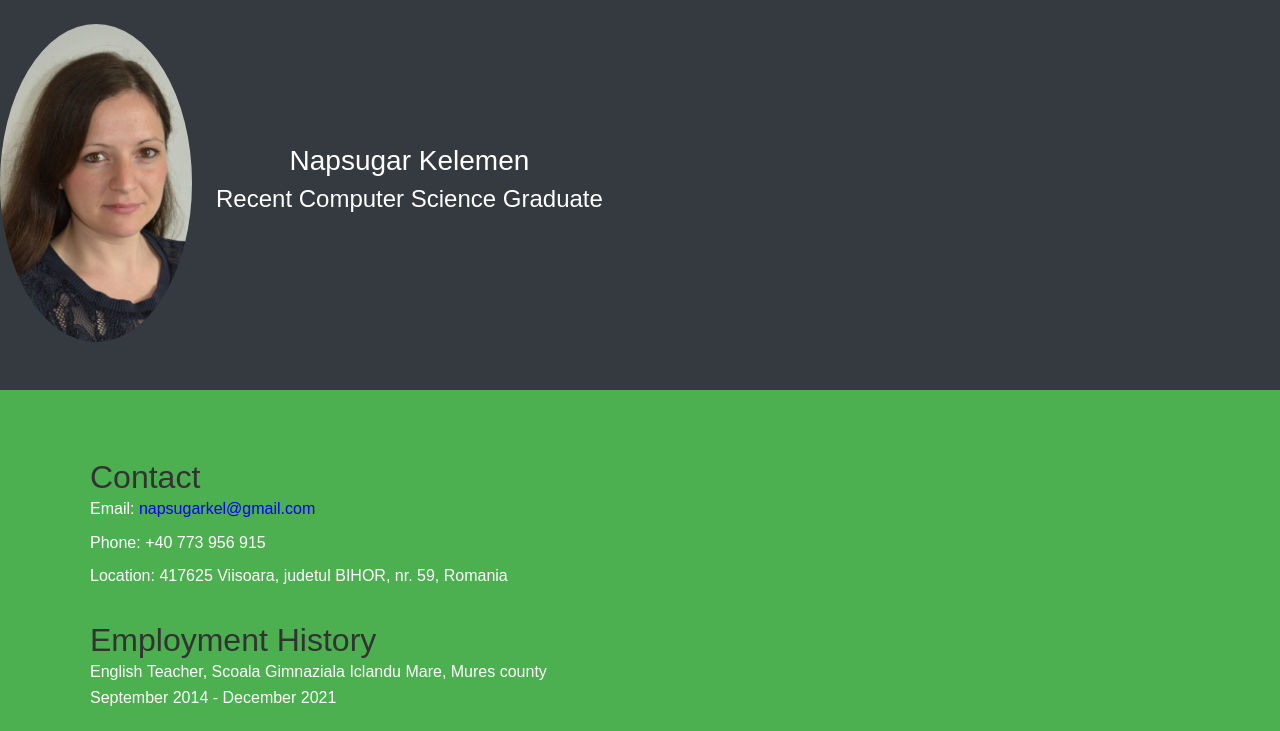
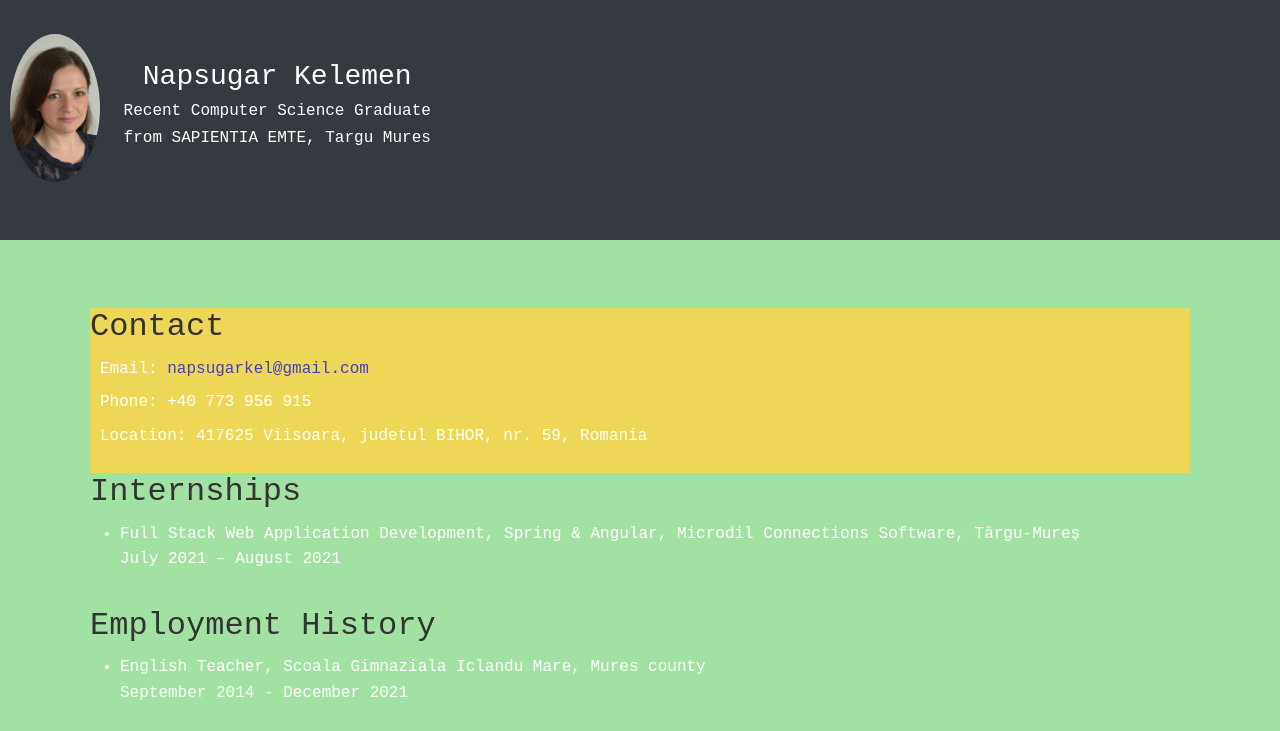
Before and after one commit to napsugarinf/napsugarkel, a plain HTML site: page index.html in a window 1280 px wide. Shown: the top 731 px of the page. Drawn offline with nearby package versions, Linux system fonts and the light colour scheme.

Commit message:
styling -margins, colours, order of items

```diff
--- a/index.html
+++ b/index.html
@@ -14,7 +14,8 @@
                 <img alt="Napsugar Kelemen" class="rounded-image mr-4" src="./img/Napsugar_Kelemen.jpg">
                 <div class="portrait-title">
                     <h3>Napsugar Kelemen</h3>
-                    <h4>Recent Computer Science Graduate</h4>
+                    <h6>Recent Computer Science Graduate</h6>
+                    <h6>from SAPIENTIA EMTE, Targu Mures</h6>
                 </div>
             </div>
         </section>
@@ -22,7 +23,7 @@
 
     <main class="container my-5">
 
-
+<div id="contactDIV">
     <section id="contact" class="mb-4">
         <h2>Contact</h2>
         <ul class="list-unstyled">
@@ -31,11 +32,28 @@
             <li>Location: 417625 Viisoara, judetul BIHOR, nr. 59, Romania</li>
         </ul>
     </section>
+</div>
 
+
+
+        <section id="internships" class="mb-4">
+            <h2>Internships</h2>
+            <ul>
+                <li>
+                    <p>Full Stack Web Application Development, Spring & Angular, Microdil Connections Software, Târgu-Mureș</p>
+                    <p>July 2021 – August 2021</p>
+                </li>
+            </ul>
+
+        </section>
         <section id="employment" class="mb-4">
             <h2>Employment History</h2>
+            <ul>
+                <li>
                     <p>English Teacher, Scoala Gimnaziala Iclandu Mare, Mures county</p>
                     <p>September 2014 - December 2021</p>
+                </li>
+            </ul>
         </section>
 
         <section id="education" class="mb-4">
@@ -79,27 +97,17 @@
 
         </section>
 
-        <section id="internships" class="mb-4">
-            <h2>Internships</h2>
-            <ul>
-                <li>
-                    <p>Full Stack Web Application Development, Spring & Angular, Microdil Connections Software, Târgu-Mureș</p>
-                    <p>July 2021 – August 2021</p>
-                </li>
-            </ul>
-
-        </section>
 
         <section id="languages" class="mb-4">
             <h2>Languages</h2>
-            <ul class="list-unstyled">
+            <ul>
                 <li>Hungarian (Native Speaker)</li>
                 <li>English (Highly Proficient)</li>
                 <li>Romanian (Highly Proficient)</li>
             </ul>
         </section>
-        <section id="pdfs" class="mb-4">
-            <h2>Documents</h2>
+        <section id="docs" class="mb-4">
+            <h2>Documents and certifications</h2>
             <ul>
 
                 <li><a href="./docs/Veress_Napsugar_Diplomadolgozat_2023.pdf" target="_blank">Thesis</a></li>
@@ -116,8 +124,11 @@
 
         <section id="github" class="mb-4">
             <h2>GitHub Repository</h2>
+            <div id ="githubP">
                 <p>Check out my GitHub repository:</p>
                 <a href="https://github.com/napsugarinf/napsugarkel" target="_blank">GitHub Repository</a>
+            </div>
+
         </section>
 
 
--- a/style.css
+++ b/style.css
@@ -6,9 +6,9 @@ body, h1, h2, p, ul, li {
 
 /* Set a green background color for the body */
 body {
-    background-color: #4CAF50; /* Green color */
+    background-color: #a1e2a3; /* Green color */
     color: white;
-    font-family: Arial, sans-serif;
+    font-family:'Courier New', Courier, monospace;
     line-height: 1.6;
     margin: 0;
     padding: 0;
@@ -37,10 +37,16 @@ h1, h2 {
     display: flex;
     flex-direction: column;
 }
+#contactDIV{
+    background-color: rgb(238, 215, 87);
+    color: white;
+
+
+}
 
 /* Style links */
 a {
-    color: blue; /* Green color */
+    color: rgb(65, 65, 189); /* Green color */
     text-decoration: none;
 }
 
@@ -70,23 +76,27 @@ li {
 /* Style contact info */
 #contact ul {
     list-style-type: none;
+    margin: 10px;
+}
+#internships ul, #employment ul, #education ul, #courses ul, #languages ul , #docs ul{
+    list-style-type: disc;
+    margin: 10px;
 }
 
 /* Style skills */
 #skills ul {
     list-style-type: disc;
     columns: 2;
+    margin: 10px;
 }
-
-/* Style languages */
-#languages ul {
-    list-style-type: none;
-    list-style-type: disc;
+#githubP{
+    margin: 10px;
 }
 
 /* Style the profile image */
 .rounded-image {
-    width: 15%; /* Set the desired width */
-    height: 7%; /* Set the desired height */
+    width: 7%; /* Set the desired width */
+    height: 10%; /* Set the desired height */
     border-radius: 50%; /* Makes the image round (50% of width/height) */
+    margin: 10px;
 }
```
Lines whose indentation alone changed are shown as unchanged.
